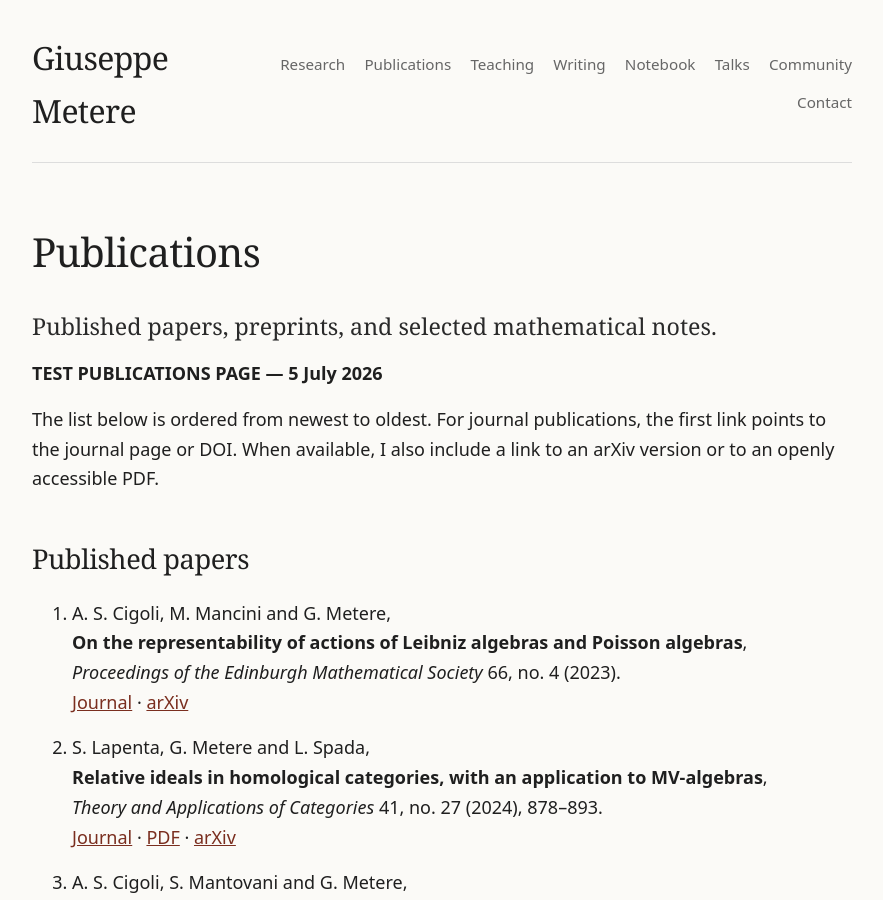
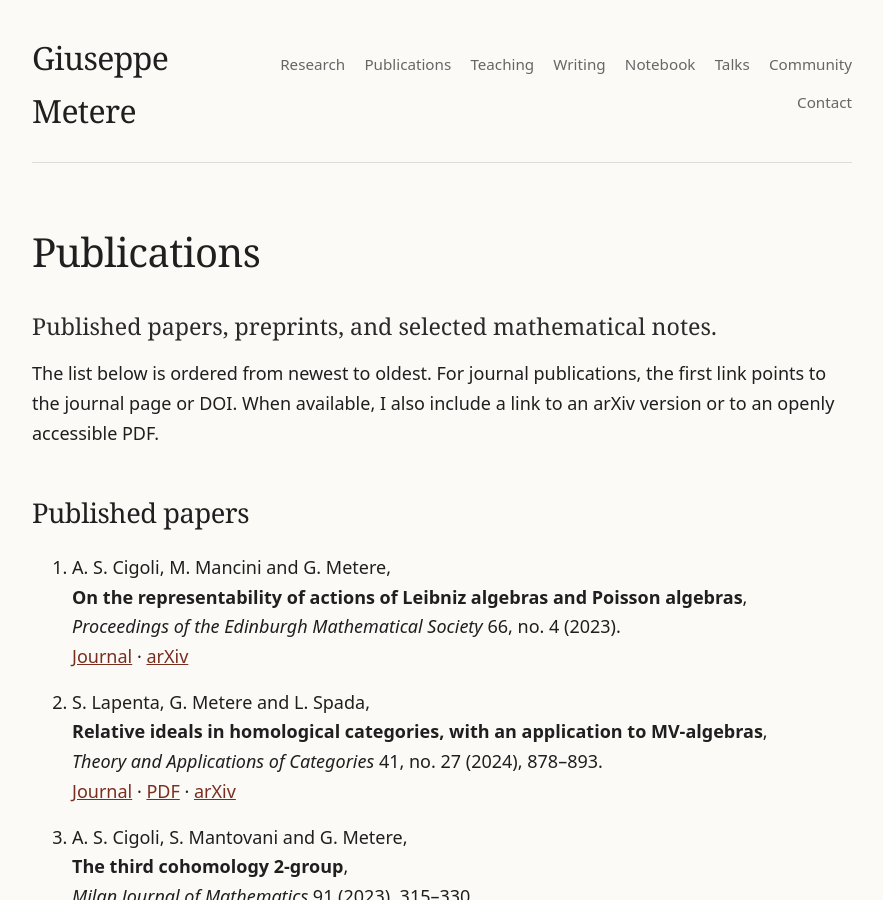
Before and after one commit to gmetere/gmetere.github.io, a Jekyll site: the page built from publications.md, in a window 1280 px wide and 900 px high. Shown: the whole window, without its empty margins (198-1081 px from the left). Built offline with Jekyll 4.4.1, drawn with Linux system fonts in a browser that asks for light colours.

Commit message:
Update publications.md

```diff
--- a/publications.md
+++ b/publications.md
@@ -8,7 +8,6 @@ permalink: /publications/
 Published papers, preprints, and selected mathematical notes.
 </p>
 
-**TEST PUBLICATIONS PAGE — 5 July 2026**
 
 The list below is ordered from newest to oldest. For journal publications,
 the first link points to the journal page or DOI. When available, I also
```
